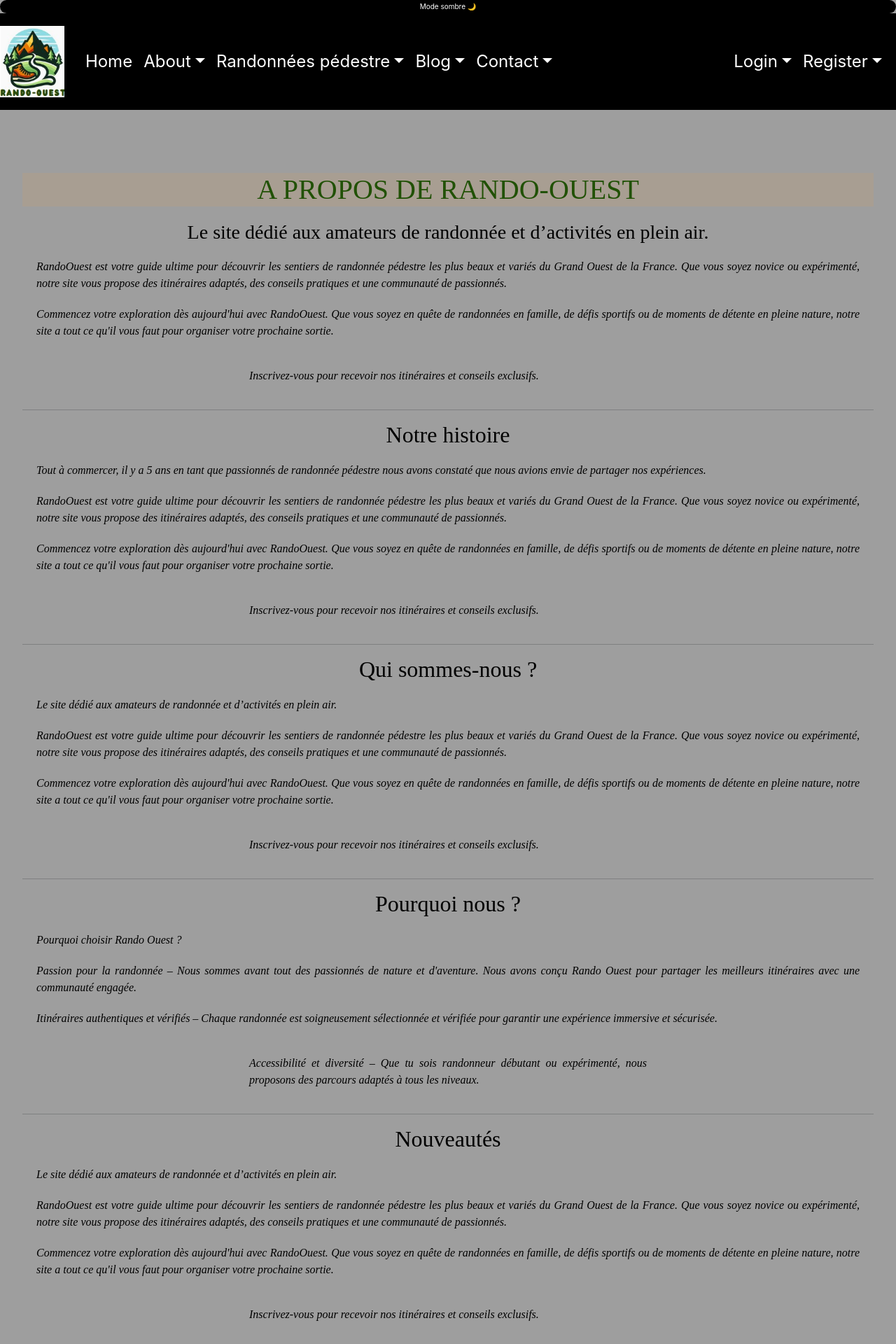
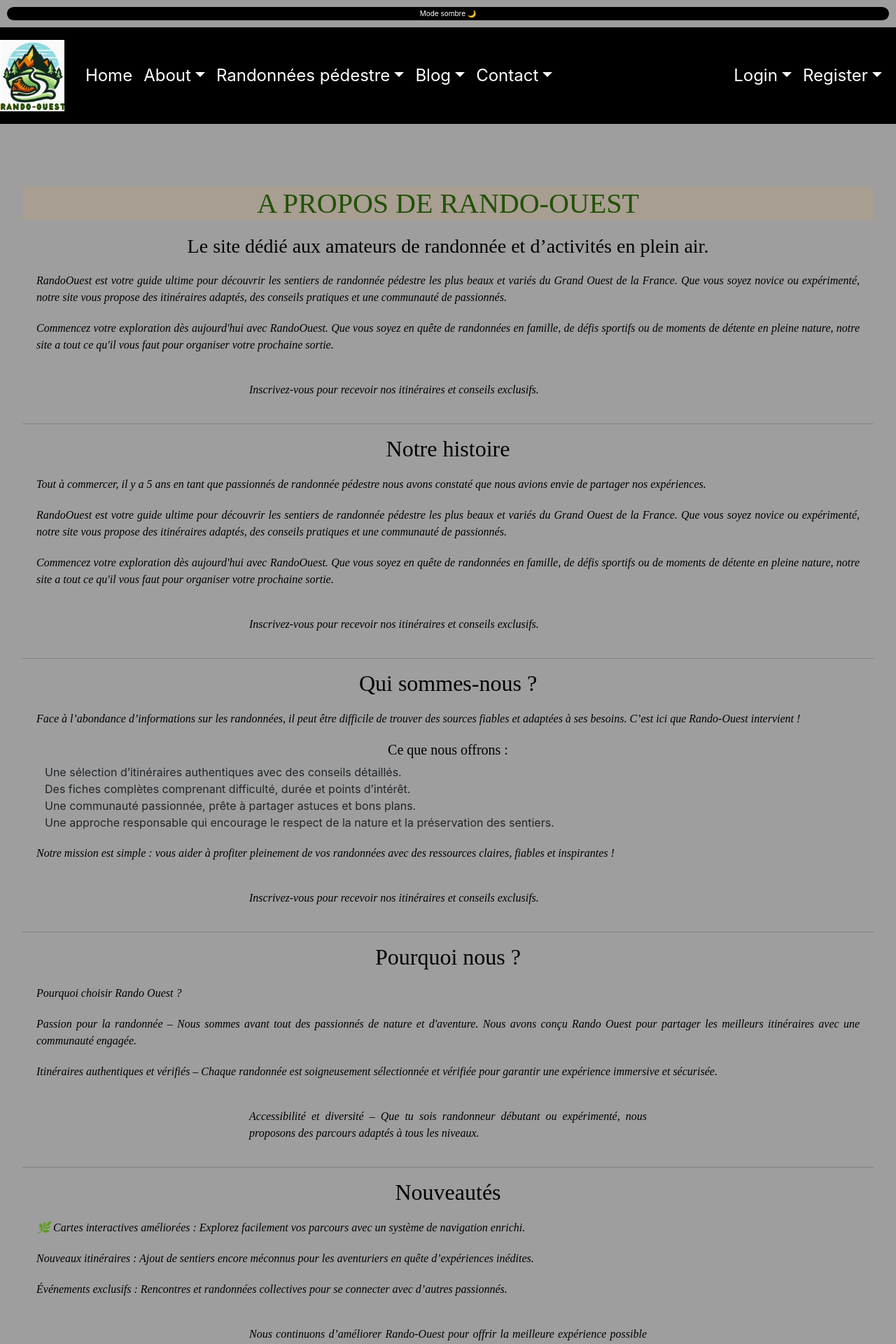
Before and after one commit to Nade0478/Rando-back-et-front, a React (Create React App) app in the folder Projet-rando-front/: page /about in a window 1280 px wide. Shown: the top 1920 px of the page at 70% size. Built offline with nearby package versions, Linux system fonts and the light colour scheme.

Commit message:
modif about +dark mode

```diff
--- a/Projet-rando-front/src/components/AboutForm1.jsx
+++ b/Projet-rando-front/src/components/AboutForm1.jsx
@@ -1,43 +1,54 @@
 import React from "react";
-import 'bootstrap/dist/css/bootstrap.min.css';
-import 'bootstrap/dist/js/bootstrap.bundle.min';
-import './About.css';
-
+import "bootstrap/dist/css/bootstrap.min.css";
+import "bootstrap/dist/js/bootstrap.bundle.min";
+import "./About.css";
 
 const AboutForm1 = () => {
   return (
     <section
-            // className="presentation"
-            // style={{
-            //     backgroundImage: `url(`${process.env.REACT_APP_API_URL}/storage/public/uploads/cheminForet_1742477581.png`)`, // Assurez-vous que ce chemin est correct
-            //     backgroundSize: 'cover',
-            //     backgroundPosition: 'center'
-            // }}
+      className="presentation"
+      style={{
+        backgroundImage: `url(${process.env.REACT_APP_API_URL}/storage/public/uploads/cheminForet_1742477581.png)`,
+        backgroundSize: "cover",
+        backgroundPosition: "center",
+      }}
     >
       <div className="content">
         <p>
-                    Le site dédié aux amateurs de randonnée et d’activités en plein air.
+          Face à l’abondance d’informations sur les randonnées, il peut être
+          difficile de trouver des sources fiables et adaptées à ses besoins.
+          C’est ici que Rando-Ouest intervient !
         </p>
 
-                <block>
+        <h5>Ce que nous offrons :</h5>
+        <ul>
+          <li>
+            Une sélection d’itinéraires authentiques avec des conseils
+            détaillés.
+          </li>
+          <li>
+            Des fiches complètes comprenant difficulté, durée et points
+            d’intérêt.
+          </li>
+          <li>
+            Une communauté passionnée, prête à partager astuces et bons plans.
+          </li>
+          <li>
+            Une approche responsable qui encourage le respect de la nature et la
+            préservation des sentiers.
+          </li>
+        </ul>
+
         <p>
-                    RandoOuest est votre guide ultime pour découvrir les sentiers
-                    de randonnée pédestre les plus beaux et variés du Grand Ouest
-                    de la France. Que vous soyez novice ou expérimenté, notre site
-                    vous propose des itinéraires adaptés, des conseils pratiques
-                    et une communauté de passionnés.
+          Notre mission est simple : vous aider à profiter pleinement de vos
+          randonnées avec des ressources claires, fiables et inspirantes !
         </p>
-                </block>
-                <p>
-                    Commencez votre exploration dès aujourd'hui avec RandoOuest. Que vous
-                    soyez en quête de randonnées en famille, de défis sportifs ou de moments
-                    de détente en pleine nature, notre site a tout ce qu'il vous faut
-                    pour organiser votre prochaine sortie.
-                </p>
+
         <form>
           <article>
             <p>
-                            Inscrivez-vous pour recevoir nos itinéraires et conseils exclusifs.
+              Inscrivez-vous pour recevoir nos itinéraires et conseils
+              exclusifs.
             </p>
             {/* Ajoutez des champs de formulaire ici si nécessaire */}
           </article>
--- a/Projet-rando-front/src/components/AboutForm3.jsx
+++ b/Projet-rando-front/src/components/AboutForm3.jsx
@@ -15,28 +15,26 @@ const AboutForm3 = () => {
       >
         <div className="content">
           <p>
-                    Le site dédié aux amateurs de randonnée et d’activités en plein air.
+            🌿 Cartes interactives améliorées : Explorez facilement vos parcours
+            avec un système de navigation enrichi.
           </p>
 
           <block>
             <p>
-                    RandoOuest est votre guide ultime pour découvrir les sentiers
-                    de randonnée pédestre les plus beaux et variés du Grand Ouest
-                    de la France. Que vous soyez novice ou expérimenté, notre site
-                    vous propose des itinéraires adaptés, des conseils pratiques
-                    et une communauté de passionnés.
+              Nouveaux itinéraires : Ajout de sentiers encore méconnus pour les
+              aventuriers en quête d’expériences inédites.
             </p>
           </block>
           <p>
-                    Commencez votre exploration dès aujourd'hui avec RandoOuest. Que vous
-                    soyez en quête de randonnées en famille, de défis sportifs ou de moments
-                    de détente en pleine nature, notre site a tout ce qu'il vous faut
-                    pour organiser votre prochaine sortie.
+            Événements exclusifs : Rencontres et randonnées collectives pour se
+            connecter avec d’autres passionnés.
           </p>
           <form>
             <article>
               <p>
-                            Inscrivez-vous pour recevoir nos itinéraires et conseils exclusifs.
+                Nous continuons d’améliorer Rando-Ouest pour offrir la meilleure
+                expérience possible aux randonneurs. Rejoignez-nous et partez à
+                l’aventure !
               </p>
               {/* Ajoutez des champs de formulaire ici si nécessaire */}
             </article>
--- a/Projet-rando-front/src/components/DarkModeForm.css
+++ b/Projet-rando-front/src/components/DarkModeForm.css
@@ -1,18 +1,3 @@
-/* Appliquer les styles à tout le corps de la page */
-body {
-    margin: 0;
-    padding: 0;
-    font-family: Inknut Antiqua, serif;
-    background-color: var(--background-color);
-    color: var(--text-color);
-    transition: background-color 0.3s ease, color 0.3s ease;
-    text-align: center; /* ✅ Centrer le texte */
-    display: flex;
-    flex-direction: column;
-    align-items: center;
-    min-height: 100vh;
-}
-
 /* Variables CSS pour mode clair */
 .light {
     --background-color: #ffffff;
@@ -25,23 +10,39 @@ body {
     --text-color: #ffffff;
 }
 
-/* Bouton de changement de mode */
-button {
-    padding: 8px 16px;
+/* Appliquer les variables globales */
+body {
+    margin: 0;
+    padding: 0;
+    font-family: Inknut Antiqua, serif;
+    background-color: var(--background-color);
+    color: var(--text-color);
+    transition: background-color 0.3s ease, color 0.3s ease;
+    display: flex;
+    flex-direction: column;
+    align-items: center;
+    min-height: 100vh;
+}
+
+/* Bouton amélioré */
+.dark-mode-btn {
+    padding: 10px 15px;
     font-size: 14px;
     border: none;
-    border-radius: 5px;
+    border-radius: 8px;
     cursor: pointer;
-    background-color: #530000;
+    background-color: #000000;
     color: white;
     transition: background-color 0.3s ease, transform 0.2s ease;
     margin: 10px;
 }
 
-button:hover {
-    background-color: #b34800;
-    transform: scale(1.05);
+.dark-mode-btn:hover {
+    background-color: #053016;
+    color: beige;
+    transform: scale(1.1);
 }
+
 
 /* Styles pour images et texte */
 img, p {
--- a/Projet-rando-front/src/components/DarkModeForm.jsx
+++ b/Projet-rando-front/src/components/DarkModeForm.jsx
@@ -2,11 +2,19 @@ import React, { useState, useEffect } from "react";
 import "./DarkModeForm.css";
 
 function DarkModeForm() {
-    const [darkMode, setDarkMode] = useState(false);
+  const [darkMode, setDarkMode] = useState(
+    localStorage.getItem("darkMode") === "true" // Sauvegarde l'état du dark mode
+  );
 
-    // Appliquer la classe au body quand le darkMode change
   useEffect(() => {
-        document.body.className = darkMode ? "dark" : "light";
+    if (darkMode) {
+      document.body.classList.add("dark");
+      document.body.classList.remove("light");
+    } else {
+      document.body.classList.add("light");
+      document.body.classList.remove("dark");
+    }
+    localStorage.setItem("darkMode", darkMode); // Sauvegarde la préférence utilisateur
   }, [darkMode]);
 
   return (
--- a/Projet-rando-front/src/pages/opinion/AddOpinion.jsx
+++ b/Projet-rando-front/src/pages/opinion/AddOpinion.jsx
@@ -7,6 +7,7 @@ import axios from "axios";
 import { useNavigate } from "react-router-dom";
 import Menu from "../../components/Menu";
 import Footer from "../../components/Footer";
+import DarkModeForm from "../../components/DarkModeForm";
 
 const OpinionAdd = () => {
   const navigate = useNavigate();
@@ -20,19 +21,32 @@ const OpinionAdd = () => {
   const [users, setUsers] = useState([]);
   const [places, setPlaces] = useState([]);
 
+  // Vérification du mode sombre
+  useEffect(() => {
+    const darkModeEnabled = localStorage.getItem("darkMode") === "true";
+    document.body.classList.toggle("dark-mode", darkModeEnabled);
+  }, []);
+
   useEffect(() => {
     const fetchUsers = async () => {
       try {
-        const response = await axios.get(`${process.env.REACT_APP_API_URL}/user`);
+        const response = await axios.get(
+          `${process.env.REACT_APP_API_URL}/user`
+        );
         setUsers(response.data);
       } catch (error) {
-        console.error("Erreur lors de la récupération des utilisateurs :", error);
+        console.error(
+          "Erreur lors de la récupération des utilisateurs :",
+          error
+        );
       }
     };
 
     const fetchPlaces = async () => {
       try {
-        const response = await axios.get(`${process.env.REACT_APP_API_URL}/place`);
+        const response = await axios.get(
+          `${process.env.REACT_APP_API_URL}/place`
+        );
         setPlaces(response.data);
       } catch (error) {
         console.error("Erreur lors de la récupération des lieux :", error);
@@ -54,10 +68,10 @@ const OpinionAdd = () => {
     formData.append("place_id", parseInt(placeId, 10));
 
     try {
-      await axios.post(
-        `${process.env.REACT_APP_API_URL}/opinion`,
-        formData,
-        { headers: { Authorization: `Bearer ${localStorage.getItem("access_token")}` },
+      await axios.post(`${process.env.REACT_APP_API_URL}/opinion`, formData, {
+        headers: {
+          Authorization: `Bearer ${localStorage.getItem("access_token")}`,
+        },
       });
       navigate("/opinion");
     } catch ({ response }) {
@@ -68,12 +82,17 @@ const OpinionAdd = () => {
   };
 
   return (
-    <div>
+    <div className="page-wrapper">
+      <DarkModeForm /> {/* Ajout du dark mode */}
       <Menu />
+      <div className="root">
+        <div className="container-fluid">
           <div className="container mt-5 card-wrapper">
             <div className="card">
               <div className="card-body">
-            <h4 className="card-title text-center">Créer une nouvelle opinion</h4>
+                <h4 className="card-title text-center">
+                  Créer une nouvelle opinion
+                </h4>
                 <hr />
                 {Object.keys(validationError).length > 0 && (
                   <div className="alert alert-danger">
@@ -165,10 +184,16 @@ const OpinionAdd = () => {
                       </Form.Group>
                     </Col>
                   </Row>
-              <Button variant="success" className="mt-3 w-100" type="submit">
+                  <Button
+                    variant="success"
+                    className="mt-3 w-100"
+                    type="submit"
+                  >
                     Ajouter l'opinion
                   </Button>
                 </Form>
+              </div>
+            </div>
           </div>
         </div>
       </div>
```
Lines whose indentation alone changed are shown as unchanged.
